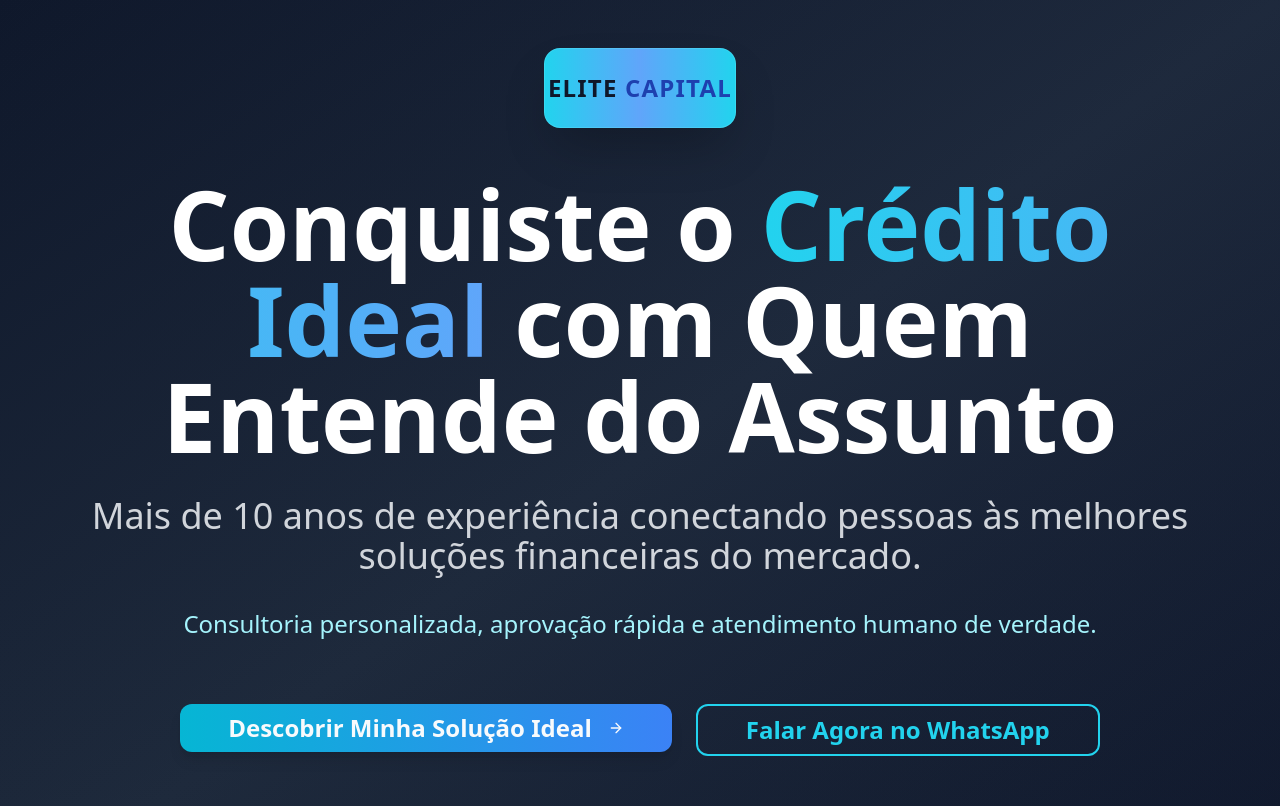
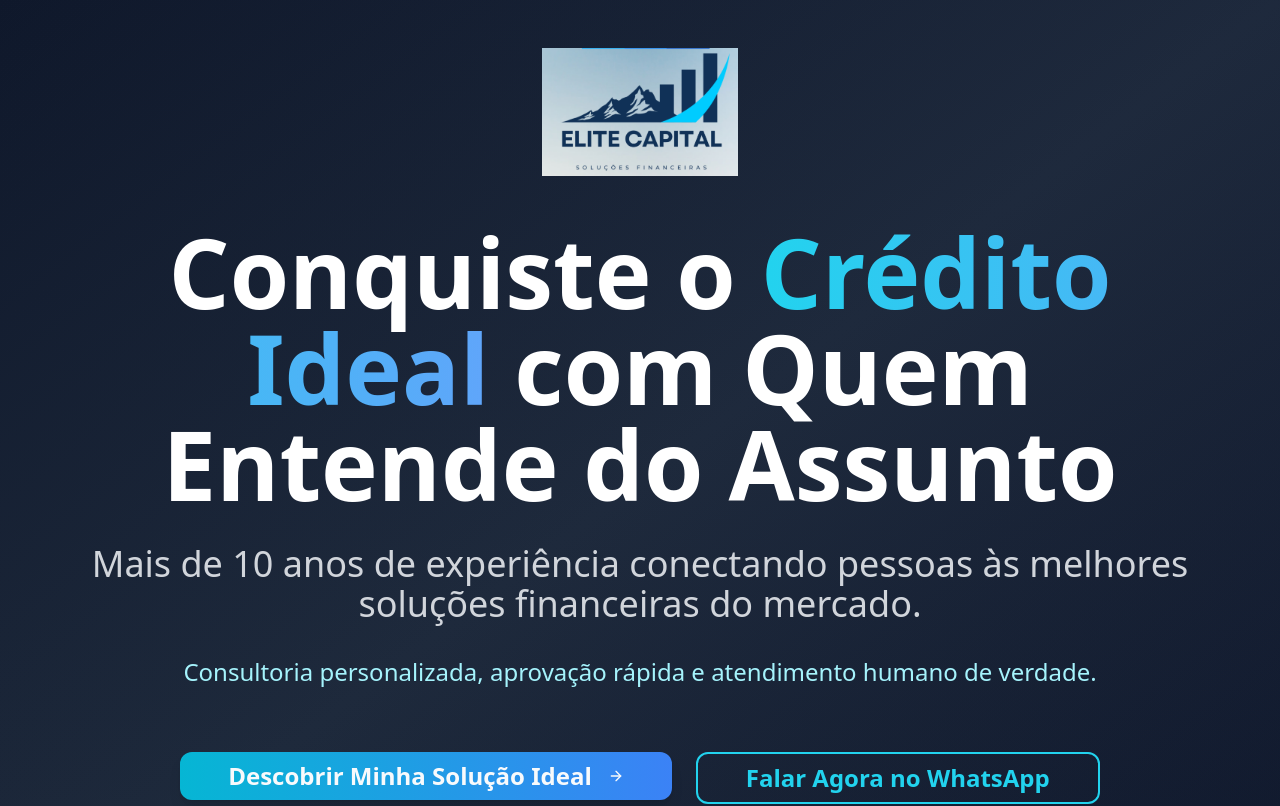
Before and after one commit to flowsyncia/elite-capital-compass-quiz, a React (Vite) app: page / in a window 1280 px wide. Shown: the top 806 px of the page. Built offline with nearby package versions, Linux system fonts and the light colour scheme.

Commit message:
Add logo to HeroSection
Added the provided logo image to the HeroSection component.

```diff
--- a/src/components/HeroSection.tsx
+++ b/src/components/HeroSection.tsx
@@ -23,11 +23,11 @@ const HeroSection = ({ onStartQuiz }: HeroSectionProps) => {
           <div className="text-center max-w-6xl mx-auto">
             {/* Logo */}
             <div className="mb-12">
-              <div className="w-48 h-20 bg-gradient-to-r from-cyan-400 via-blue-400 to-cyan-400 rounded-2xl mx-auto flex items-center justify-center shadow-2xl border border-cyan-300/30">
-                <div className="text-slate-900 font-black text-2xl tracking-wider">
-                  ELITE <span className="text-blue-800">CAPITAL</span>
-                </div>
-              </div>
+              <img
+                src="/lovable-uploads/10e585cc-9b4c-4e11-b7ad-5d3f581227a4.png"
+                alt="Elite Capital - Soluções Financeiras"
+                className="h-24 md:h-32 mx-auto"
+              />
             </div>
 
             {/* Main headline */}
```
Also changed, not shown: public/lovable-uploads/10e585cc-9b4c-4e11-b7ad-5d3f581227a4.png (added).
